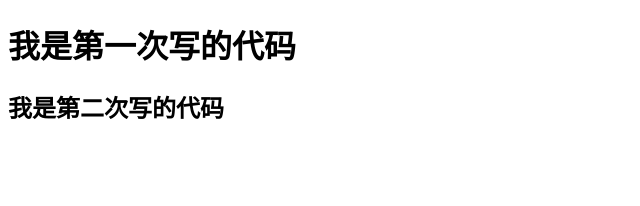
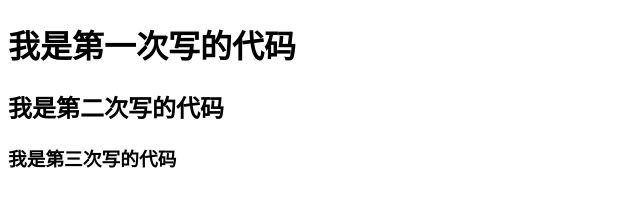
Before and after one commit to jiangpengjjpp/text1906, a plain HTML site: page index.html in a window 1280 px wide. Shown: the whole page, without its empty margins (0-640 px from the left). Drawn offline with Linux system fonts and the light colour scheme.

Commit message:
第三次

```diff
--- a/index.html
+++ b/index.html
@@ -9,6 +9,7 @@
 <body>
     <h1>我是第一次写的代码</h1>
     <h2>我是第二次写的代码</h2>
+    <h3>我是第三次写的代码</h3>
 
 </body>
 </html>
```
